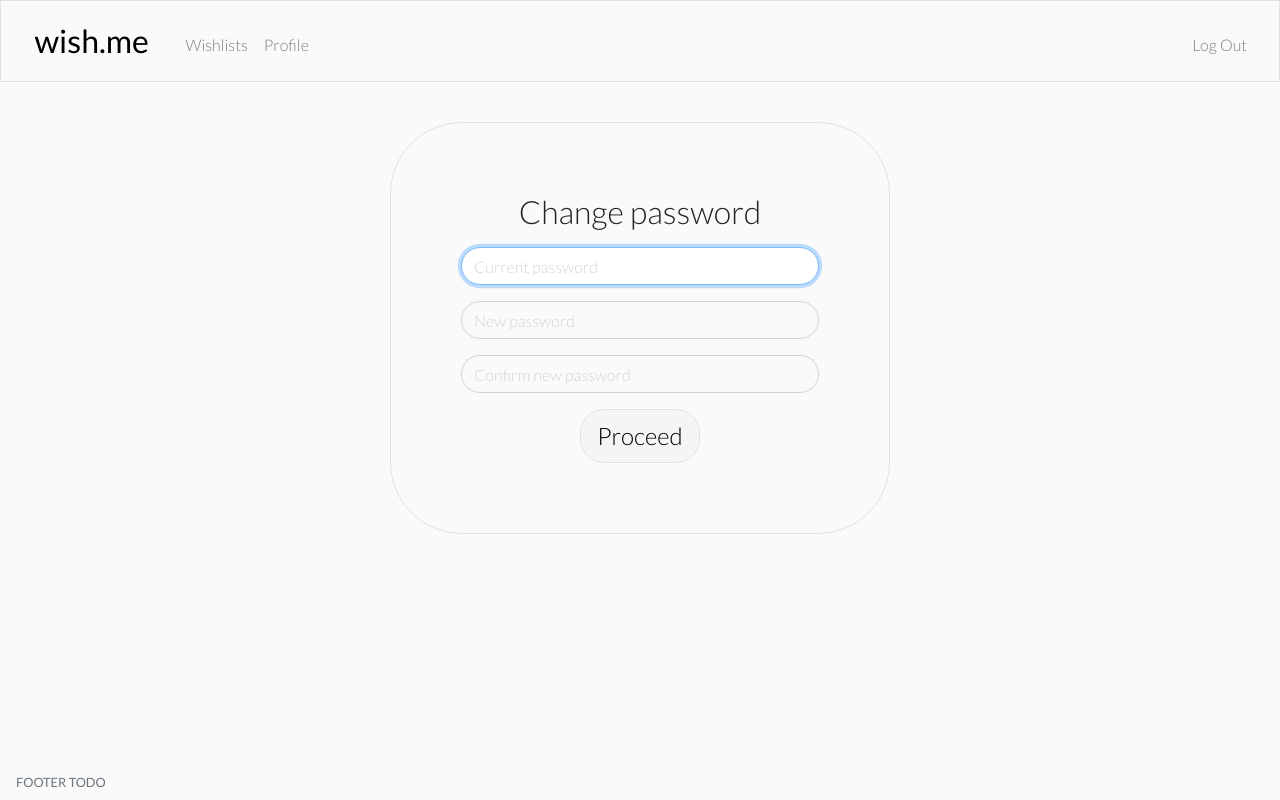
After one commit to kamilbednarski/wish-me, a Flask app: page /change/password in a window 1280 px wide. The commit adds this page. Run offline with Flask 2, Linux system fonts and the light colour scheme; a user stored in the database is signed in; some libraries are stand-ins or nearby versions; some web fonts are replaced.

Commit message:
new: change password

```diff
--- a/app.py
+++ b/app.py
@@ -35,38 +35,11 @@ db = SQL("sqlite:///wish.db")
 @app.route("/register", methods=["GET", "POST"])
 def register():
     # This method registers new users
-
     # Forget any user id
     session.clear()
 
     # User reached route via POST (as by submitting a form via POST)
     if request.method == "POST":
-
-        # Ensure username was submitted
-        # TODO:
-        # username at least 3 letter long
-        #if not request.form.get("username"):
-        #    return render_template("register.html")
-
-
-        # Ensure password was submitted
-        # TODO:
-        # compare password and confirmation (javascript potentially)
-        # password at least 8 char long
-        #if not request.form.get("password"):
-        #   return render_template("register.html")
-
-
-        # Query database for username
-        #rows = db.execute("SELECT * FROM users WHERE username = :username",
-                          #username=request.form.get("username"))
-
-        # Ensure that username isn't already in database
-        # TODO:
-        # Redirect to register page with message that username is already in use
-        #if len(rows) != 0:
-        #   return render_template("register.html")
-
 
         # Save user data submitted in form
         name = str(request.form.get("first-name"))
@@ -83,7 +56,8 @@ def register():
         db.execute("INSERT INTO users (username, hash, name, surname, email, city, country) VALUES (:iusername, :ihash, :iname, :isurname, :iemail, :icity, :icountry)",
                     iusername=username, ihash=hash, iname=name, isurname=surname, iemail=email, icity=city, icountry=country)
 
-        return render_template("login.html")
+        # Redirect to login panel
+        return redirect("/login")
 
     else:
         return render_template("register.html")
@@ -92,10 +66,8 @@ def register():
 @app.route("/login", methods=["GET", "POST"])
 def login():
     # This method is used to log in
-
     # Forget any user id
     session.clear()
-    print("START")
 
     # User reached route via POST (as by submitting a form via POST)
     if request.method == "POST":
@@ -134,28 +106,69 @@ def login():
 @app.route("/logout")
 @login_required
 def logout():
+    # This method is used to log out
     session.clear()
+    # Redirect to log in panel
     return redirect("/login")
 
 @app.route("/")
 @login_required
 def index():
+    # TODO
     return render_template("index.html")
 
 @app.route("/profile")
 @login_required
 def user():
+    # This method redirects users profile with dynamic url
     return redirect(f"/profile/{session['username']}")
 
 
 @app.route("/profile/<username>")
 @login_required
 def user_profile(username):
+    # This method displays user's account card
+    # Query database for account details where userids are equal
     user_data = db.execute("SELECT * FROM users WHERE id = :id", id=session["user_id"])
+
+    # Save data
     name = user_data[0]["name"]
     surname = user_data[0]["surname"]
     email = user_data[0]["email"]
     city = user_data[0]["city"]
     country = user_data[0]["country"]
 
+    # Render user's account page
     return render_template("profile.html", username=username, name=name, surname=surname, email=email, city=city, country=country)
+
+@app.route("/change/password", methods=["GET", "POST"])
+@login_required
+def change_password():
+    # This method changes password
+    if request.method == "POST":
+
+        # Old password and new password input fields are both set to required in html code
+        # Additional check if password was submited
+        if not request.form.get("password") or not request.form.get("password-new"):
+            print("INFO: additional password submit check failed; route: change/password")
+            return redirect("/change/password")
+
+        if request.form.get("password") != request.form.get("password-new"):
+            print("INFO: additional check failed: password and new password not equal; route: change/password")
+            return redirect("/change/password")
+
+        # Query database for account details
+        rows = db.execute("SELECT id, username, hash FROM users WHERE id = :id", id=session['user_id'])
+
+        # If there is no user with that id or password do not match, redirect
+        if len(rows) != 1 or not check_password_hash(rows[0]["hash"], request.form.get("password")):
+            return redirect("/change/password")
+
+        # Generate hash for new password
+        new_hash = generate_password_hash(request.form.get("password-new"), method='pbkdf2:sha256', salt_length=8)
+
+        # Update existing hash with new hash
+        db.execute("UPDATE users SET hash = :new_hash WHERE id = :id", new_hash=new_hash, id=session['user_id'])
+
+    else:
+        return render_template("changepassword.html")
--- a/static/styles.css
+++ b/static/styles.css
@@ -74,6 +74,7 @@ main {
     border-radius: 1.5rem;
     padding: 0.5rem 1rem 0.5rem 1rem;
     background-color: #f5f5f5;
+    font-size: 1.5rem;
     font-weight: 300;
 }
 
--- /dev/null
+++ b/templates/changepassword.html
@@ -0,0 +1,34 @@
+{% extends "layout.html" %}
+
+{% block title %}
+    Change password
+{% endblock %}
+
+{% block main %}
+    <div class="form-container border">
+        <div class="text-center">
+            <label class="form-label-l"><h2>Change password</h2></label>
+        </div>
+        <form action="/change/password" method="post" id="login_form">
+            <!-- Password -->
+            <div class="form-group">
+                <input autocomplete="off" autofocus class="form-control form-input" name="password" placeholder="Current password" type="password" required>
+            </div>
+
+            <!-- New password -->
+            <div class="form-group">
+                <input class="form-control form-input" name="password" placeholder="New password" type="password" required>
+            </div>
+
+            <!-- Confirm new password -->
+            <div class="form-group">
+                <input class="form-control form-input" name="password" placeholder="Confirm new password" type="password" required>
+            </div>
+
+            <!-- Proceed -->
+            <div class="text-center">
+                <button class="form-button border" type="submit">Proceed</button>
+            </div>
+        </form>
+    </div>
+{% endblock %}
```
Also changed, not shown: templates/register.html (+12 -17 lines).
